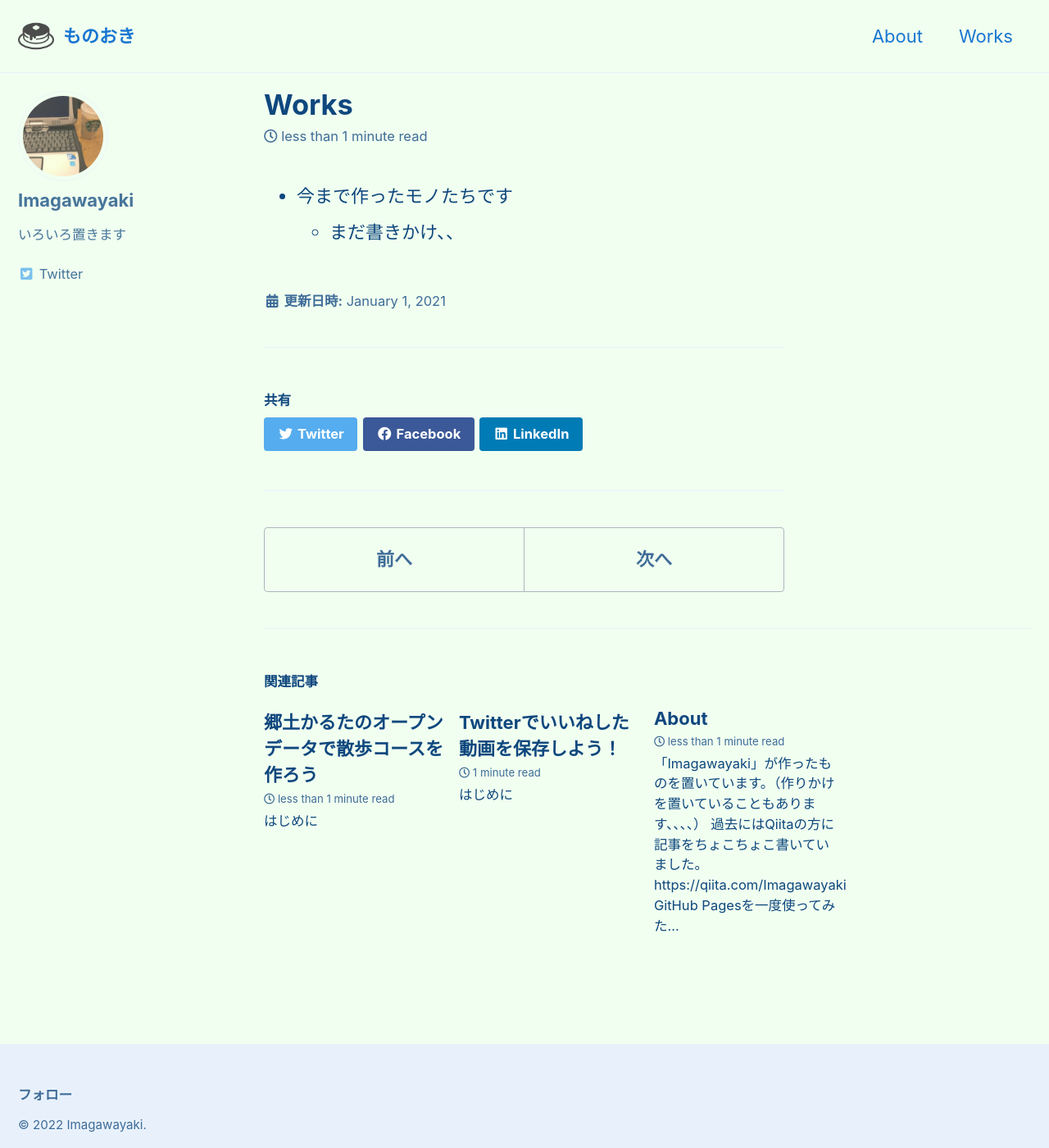
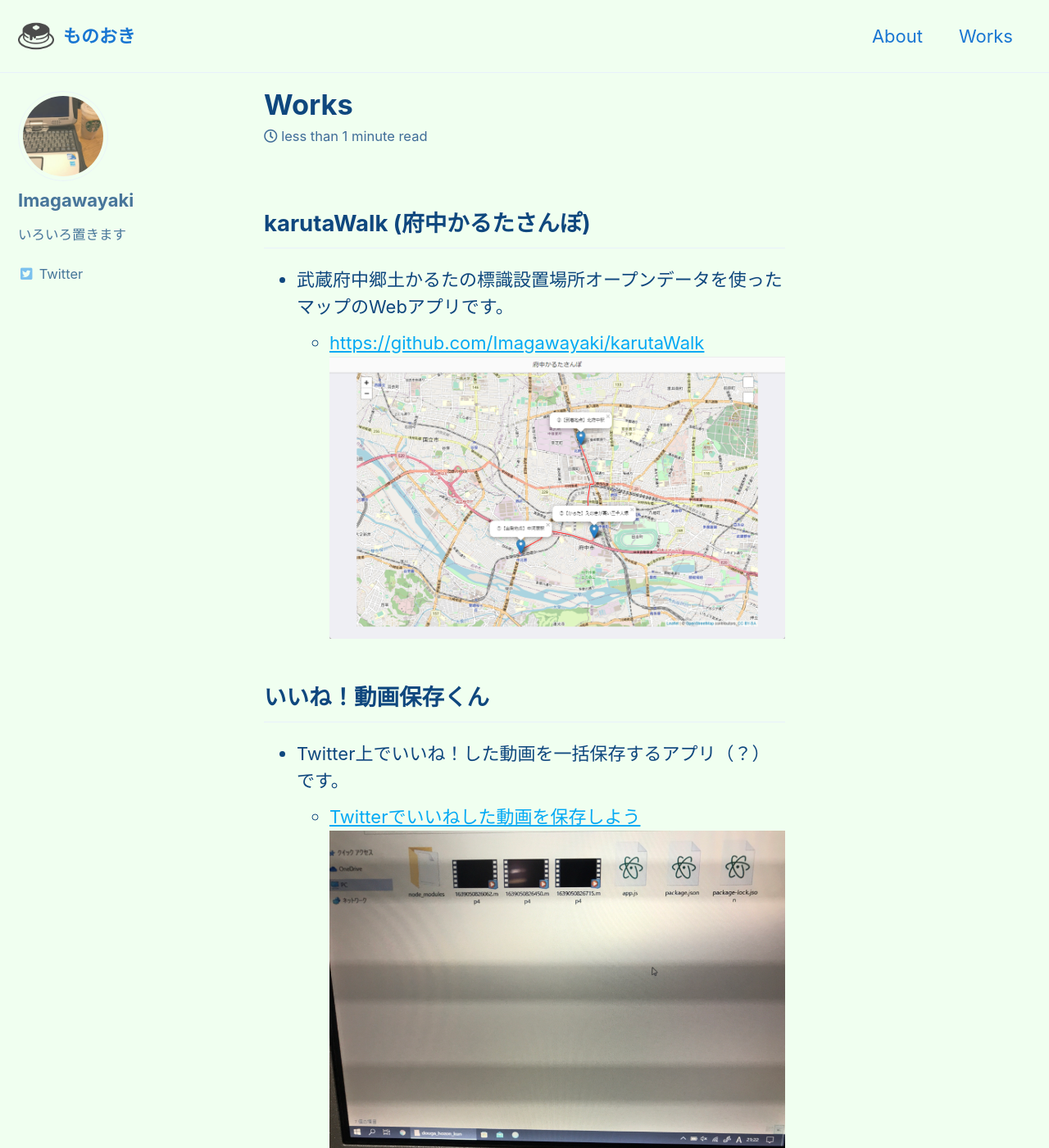
Before and after one commit to mono-oki/goya, a Jekyll site: the page built from _posts/2021-01-01-works.md, in a window 1280 px wide and 1400 px high. Shown: the whole window at 82% size. Built offline with Jekyll 4.4.1, drawn with Linux system fonts in a browser that asks for light colours; cached includes are drawn as plain includes.

Commit message:
update works page

```diff
--- a/_posts/2021-01-01-works.md
+++ b/_posts/2021-01-01-works.md
@@ -1,2 +1,9 @@
-* 今まで作ったモノたちです
-	* まだ書きかけ、、
+## karutaWalk (府中かるたさんぽ)
+* 武蔵府中郷土かるたの標識設置場所オープンデータを使ったマップのWebアプリです。
+	* [https://github.com/Imagawayaki/karutaWalk](https://github.com/Imagawayaki/karutaWalk){:target="_blank"}
+![]({{site.baseurl}}/assets/img/posts_image/2022-01-16-001/2022-01-16-002.png)
+
+## いいね！動画保存くん
+* Twitter上でいいね！した動画を一括保存するアプリ（？）です。
+	* [Twitterでいいねした動画を保存しよう](/Twitterでいいねした動画を保存しよう/)
+![]({{site.baseurl}}/assets/img/posts_image/2021-12-10-001/2021-12-10-003.jpg)
```
